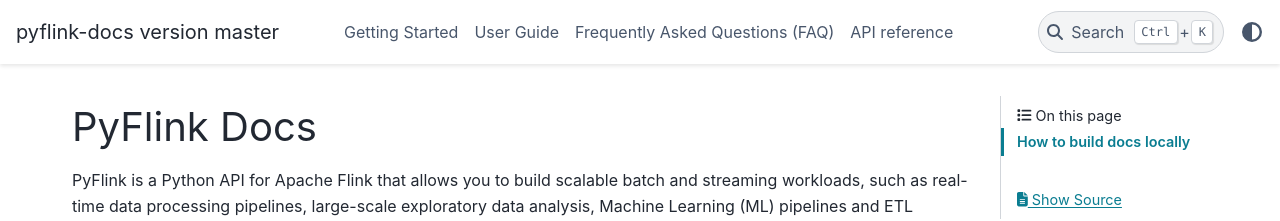
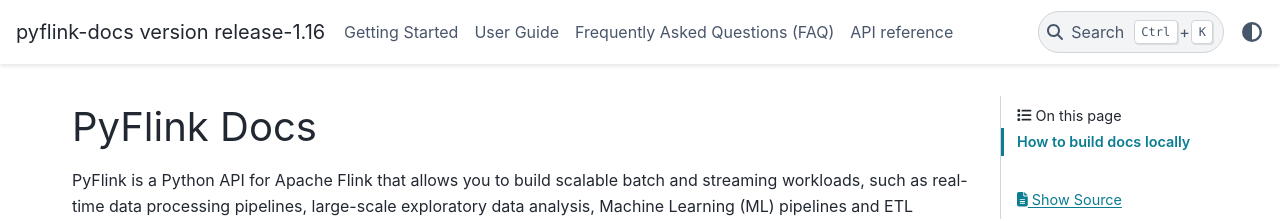
Before and after one commit to ververica/pyflink-docs, a Sphinx documentation site: the page built from docs/index.rst, in a window 1280 px wide. Shown: the top 221 px of the page. Built offline with Sphinx 7.4.7 and the PyData theme 0.15.4, drawn with Linux system fonts in a browser that asks for light colours.

Commit message:
Create release-1.16

```diff
--- a/docs/conf.py
+++ b/docs/conf.py
@@ -30,7 +30,7 @@
 project = 'pyflink-docs'
 author = 'PyFlink'
 copyright = ''
-flink_doc_version = "master"
+flink_doc_version = "release-1.16"
 html_show_copyright = False
 
 html_title = project + ' version ' + flink_doc_version
```
